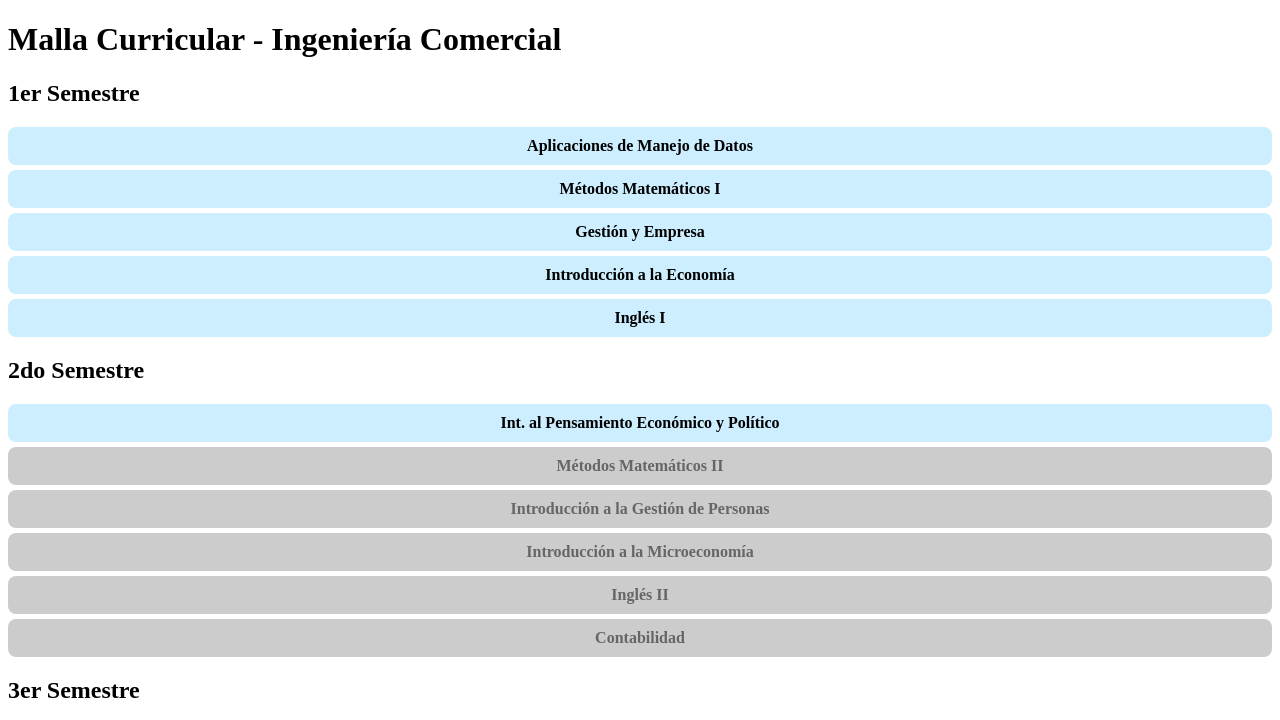
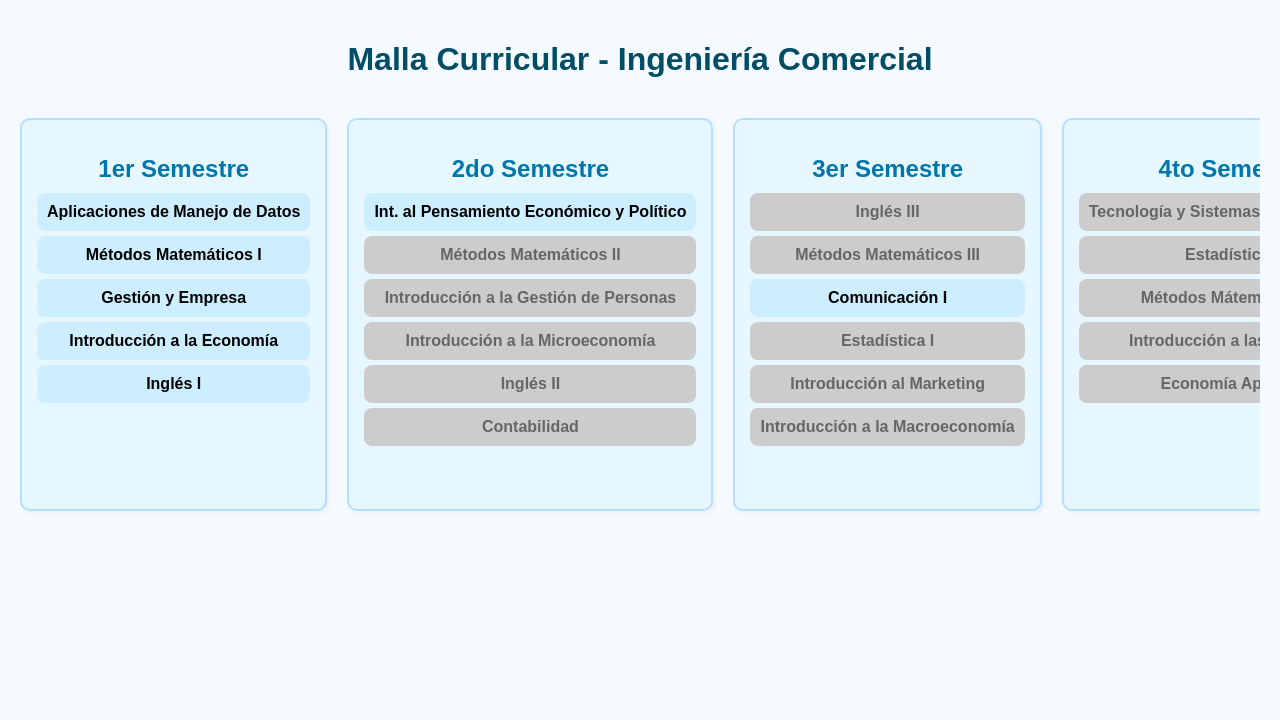
Before and after one commit to magda-arismendi/Malla.ingeco, a plain HTML site: page index.html in a window 1280 px wide. Shown: the top 720 px of the page. Drawn offline with Linux system fonts and the light colour scheme.

Commit message:
Update style.css

```diff
--- a/style.css
+++ b/style.css
@@ -1,3 +1,40 @@
+body {
+  font-family: Arial, sans-serif;
+  background-color: #f4faff;
+  margin: 0;
+  padding: 20px;
+}
+
+h1 {
+  text-align: center;
+  margin-bottom: 40px;
+  color: #004d66;
+}
+
+.malla-container {
+  display: flex;
+  flex-wrap: nowrap;
+  overflow-x: auto;
+  gap: 20px;
+  padding-bottom: 20px;
+}
+
+.semestre {
+  background-color: #e6f7ff;
+  border: 2px solid #b3e0ff;
+  border-radius: 10px;
+  padding: 15px;
+  min-width: 250px;
+  box-shadow: 2px 2px 5px rgba(0,0,0,0.05);
+  flex-shrink: 0;
+}
+
+.semestre h2 {
+  text-align: center;
+  color: #0077aa;
+  margin-bottom: 10px;
+}
+
 .ramo {
   background-color: #cceeff; /* Celeste claro por defecto */
   padding: 10px;
@@ -18,5 +55,4 @@
 .ramo.bloqueado {
   background-color: #cccccc;
   color: #666666;
-  cursor: not-allowed;
-}
+  c
```
